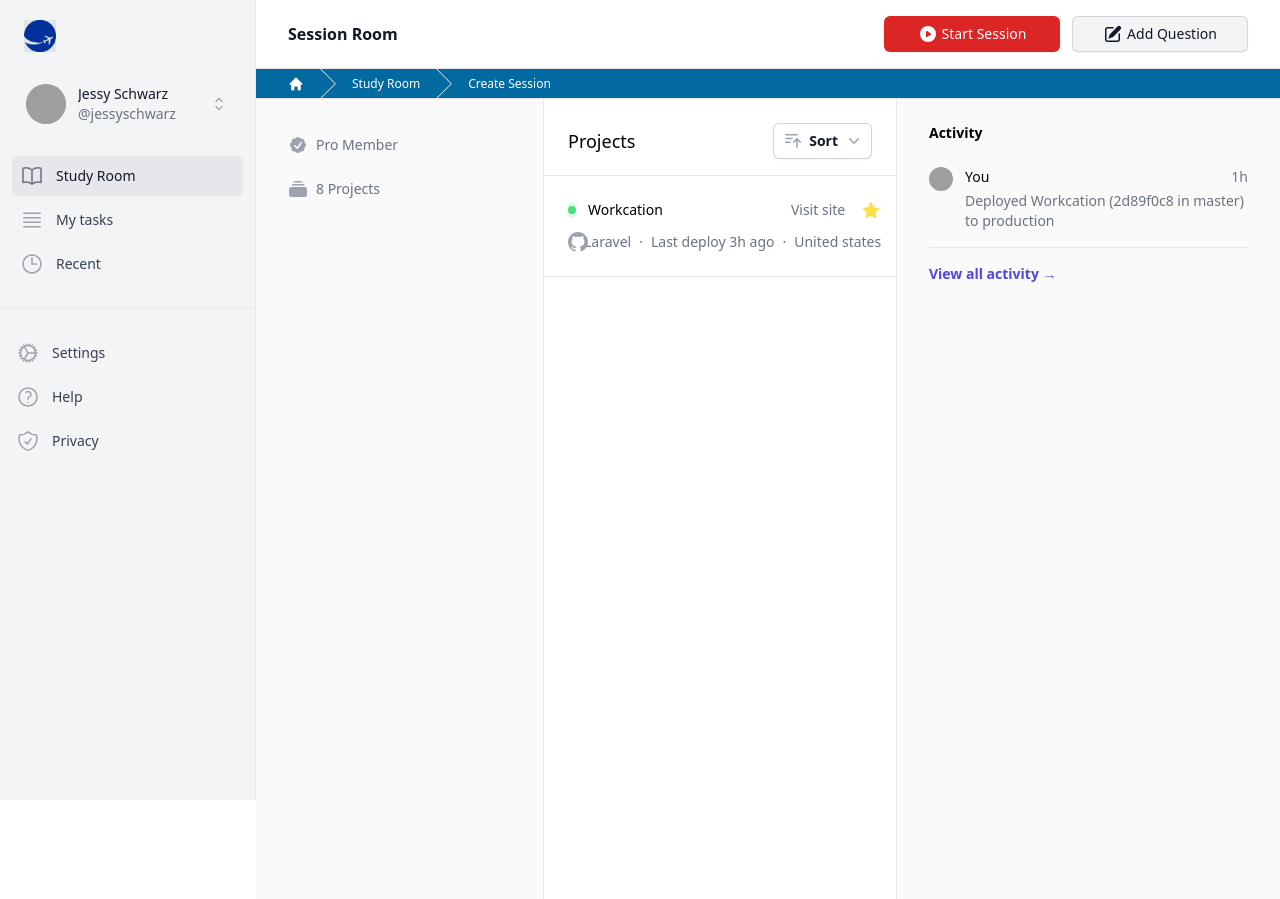
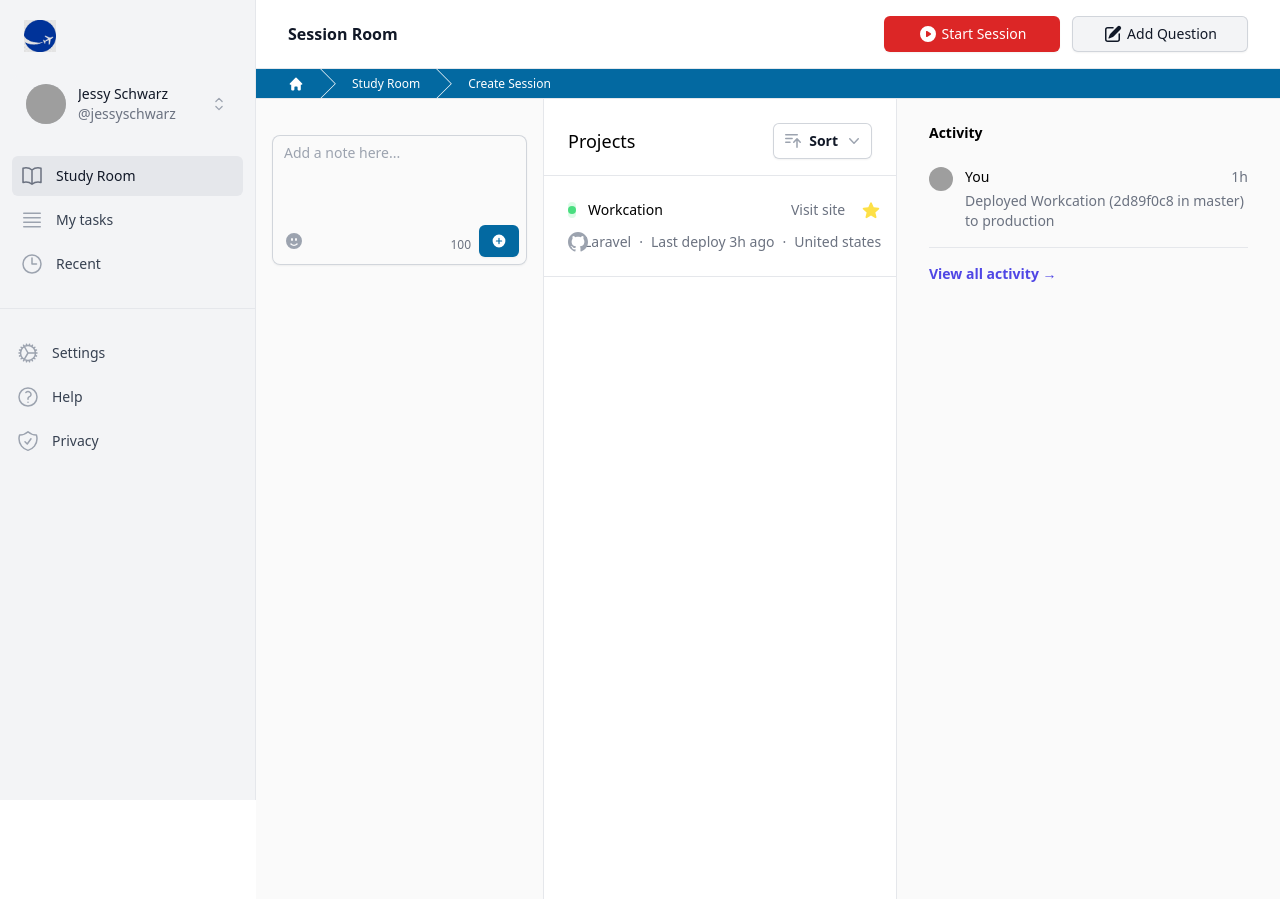
Before and after one commit to maariyadiminsky/pilot-buddy, a React (Create React App) app: page / in a window 1280 px wide. Built offline with nearby package versions, Linux system fonts and the light colour scheme; grey boxes are pictures that could not be loaded; a web font is replaced by a local one.

Commit message:
add note component and character limit

```diff
--- a/src/modules/app/App.tsx
+++ b/src/modules/app/App.tsx
@@ -1,6 +1,6 @@
 import { ROUTES } from '@modules/common/api/constants';
 import NotFoundPage from '@modules/page-status/NotFoundPage';
-import StudySession from '@modules/study-room/StudySession';
+import StudySession from '@modules/session/Session';
 import StudyRoom from '@modules/study-room/StudyRoom';
 import { persistor, store } from '@redux/store/reducers/store';
 import React from 'react';
--- a/src/modules/common/components/button/BrandButton.tsx
+++ b/src/modules/common/components/button/BrandButton.tsx
@@ -22,7 +22,7 @@ const styles = {
   clear:
     'bg-gray-100 text-gray-900 ring-1 ring-inset ring-gray-300 hover:bg-sky-700 hover:text-white sm:ml-0',
   solid:
-    'bg-sky-700 text-white hover:bg-sky-800 focus-visible:outline focus-visible:outline-2 focus-visible:outline-offset-2 focus-visible:outline-red-800 sm:ml-3',
+    'bg-sky-700 text-white hover:bg-sky-600 focus-visible:outline focus-visible:outline-2 focus-visible:outline-offset-2 focus-visible:outline-red-800 sm:ml-3',
   solidRed:
     'text-white bg-red-600 hover:bg-sky-700 focus-visible:outline focus-visible:outline-2 focus-visible:outline-offset-2 focus-visible:outline-red-800 sm:ml-3',
 };
--- /dev/null
+++ b/src/modules/common/components/notes/Note.tsx
@@ -0,0 +1,204 @@
+import { Fragment, useState } from 'react';
+import {
+  FaceFrownIcon,
+  FaceSmileIcon,
+  FireIcon,
+  HandThumbUpIcon,
+  HeartIcon,
+  XMarkIcon,
+  PlusCircleIcon,
+} from '@heroicons/react/20/solid';
+import { Listbox, Transition } from '@headlessui/react';
+import { truthyString } from '@common/utils';
+
+const moods = [
+  {
+    name: 'Excited',
+    value: 'excited',
+    icon: FireIcon,
+    iconColor: 'text-white',
+    bgColor: 'bg-red-500',
+  },
+  {
+    name: 'Loved',
+    value: 'loved',
+    icon: HeartIcon,
+    iconColor: 'text-white',
+    bgColor: 'bg-pink-400',
+  },
+  {
+    name: 'Happy',
+    value: 'happy',
+    icon: FaceSmileIcon,
+    iconColor: 'text-white',
+    bgColor: 'bg-green-400',
+  },
+  {
+    name: 'Sad',
+    value: 'sad',
+    icon: FaceFrownIcon,
+    iconColor: 'text-white',
+    bgColor: 'bg-yellow-400',
+  },
+  {
+    name: 'Thumbsy',
+    value: 'thumbsy',
+    icon: HandThumbUpIcon,
+    iconColor: 'text-white',
+    bgColor: 'bg-blue-500',
+  },
+  {
+    name: 'I feel nothing',
+    value: null,
+    icon: XMarkIcon,
+    iconColor: 'text-gray-400',
+    bgColor: 'bg-transparent',
+  },
+];
+
+const CHAR_LIMIT = 100;
+const getCharLeft = (text: string) => CHAR_LIMIT - text.length;
+
+interface NoteProps {
+  existingText?: string;
+}
+
+const Note = ({ existingText = '' }: NoteProps) => {
+  const [text, setText] = useState(existingText);
+  const [selectedIcon, setSelectedIcon] = useState(moods[5]);
+
+  const charLimit = getCharLeft(text);
+
+  return (
+    <div className="flex items-start space-x-4">
+      <div className="min-w-0 flex-1">
+        <form action="#" className="relative">
+          <div className="overflow-hidden rounded-lg shadow-sm ring-1 ring-inset ring-gray-300 focus-within:ring-2 focus-within:ring-sky-700">
+            <label htmlFor="note" className="sr-only">
+              Add a note here
+            </label>
+            <textarea
+              rows={3}
+              name="note"
+              id="note"
+              className="block w-full resize-none border-0 bg-transparent text-gray-900 placeholder:text-gray-400 focus:ring-0 sm:py-1.5 sm:text-sm sm:leading-6"
+              placeholder="Add a note here..."
+              maxLength={100}
+              value={text}
+              onChange={(event) => setText(event.target.value)}
+            />
+
+            {/* Spacer element to match the height of the toolbar */}
+            <div className="pb-2" aria-hidden="true">
+              {/* Matches height of button in toolbar (1px border + 36px content height) */}
+              <div className="py-px">
+                <div className="h-9" />
+              </div>
+            </div>
+          </div>
+
+          <div className="absolute inset-x-0 bottom-0 flex justify-between py-2 pl-3 pr-2">
+            <div className="flex items-center space-x-5">
+              <div className="flex items-center">
+                <Listbox value={selectedIcon} onChange={setSelectedIcon}>
+                  {({ open }) => (
+                    <>
+                      <Listbox.Label className="sr-only"> Your mood </Listbox.Label>
+                      <div className="relative">
+                        <Listbox.Button className="relative -m-2.5 flex h-10 w-10 items-center justify-center rounded-full text-gray-400 hover:text-gray-500">
+                          <span className="flex items-center justify-center">
+                            {selectedIcon.value === null ? (
+                              <span>
+                                <FaceSmileIcon
+                                  className="h-5 w-5 flex-shrink-0"
+                                  aria-hidden="true"
+                                />
+                                <span className="sr-only"> Add your mood </span>
+                              </span>
+                            ) : (
+                              <span>
+                                <span
+                                  className={truthyString(
+                                    selectedIcon.bgColor,
+                                    'flex h-8 w-8 items-center justify-center rounded-full'
+                                  )}
+                                >
+                                  <selectedIcon.icon
+                                    className="h-5 w-5 flex-shrink-0 text-white"
+                                    aria-hidden="true"
+                                  />
+                                </span>
+                                <span className="sr-only">{selectedIcon.name}</span>
+                              </span>
+                            )}
+                          </span>
+                        </Listbox.Button>
+
+                        <Transition
+                          show={open}
+                          as={Fragment}
+                          leave="transition ease-in duration-100"
+                          leaveFrom="opacity-100"
+                          leaveTo="opacity-0"
+                        >
+                          <Listbox.Options className="absolute z-10 -ml-6 mt-1 w-60 rounded-lg bg-white py-3 text-base shadow ring-1 ring-black ring-opacity-5 focus:outline-none sm:ml-auto sm:w-64 sm:text-sm">
+                            {moods.map((mood) => (
+                              <Listbox.Option
+                                key={mood.value}
+                                className={({ active }) =>
+                                  truthyString(
+                                    active ? 'bg-gray-100' : 'bg-white',
+                                    'relative cursor-default select-none px-3 py-2'
+                                  )
+                                }
+                                value={mood}
+                              >
+                                <div className="flex items-center">
+                                  <div
+                                    className={truthyString(
+                                      mood.bgColor,
+                                      'flex h-8 w-8 items-center justify-center rounded-full'
+                                    )}
+                                  >
+                                    <mood.icon
+                                      className={truthyString(
+                                        mood.iconColor,
+                                        'h-5 w-5 flex-shrink-0'
+                                      )}
+                                      aria-hidden="true"
+                                    />
+                                  </div>
+                                  <span className="ml-3 block truncate font-medium">
+                                    {mood.name}
+                                  </span>
+                                </div>
+                              </Listbox.Option>
+                            ))}
+                          </Listbox.Options>
+                        </Transition>
+                      </div>
+                    </>
+                  )}
+                </Listbox>
+              </div>
+            </div>
+            <div className="flex-shrink-0">
+              <span className={`${charLimit > 0 ? 'text-gray-500' : 'text-rose-500'} text-xs mr-2`}>
+                {charLimit}
+              </span>
+              <button
+                type="submit"
+                className="inline-flex items-center rounded-md bg-sky-700 px-3 py-2 text-xs font-semibold text-white shadow-sm hover:bg-sky-600 focus-visible:outline focus-visible:outline-2 focus-visible:outline-offset-2 focus-visible:outline-indigo-600"
+              >
+                <span className="sr-only">Add a note</span>
+                <PlusCircleIcon className="h-4 w-4" aria-hidden="true" />
+              </button>
+            </div>
+          </div>
+        </form>
+      </div>
+    </div>
+  );
+};
+
+export default Note;
--- a/src/modules/study-room/StudySession.tsx
+++ b/src/modules/session/Session.tsx
@@ -2,14 +2,14 @@
 // @ts-nocheck
 import { PlayCircleIcon, PencilSquareIcon } from '@heroicons/react/20/solid';
 import PageWrapper from '@modules/common/components/page/PageWrapper';
-import SessionStatsAndActions from '@modules/study-room/components/SessionStatsAndActions';
-import SessionQuestionsList from '@modules/study-room/components/SessionQuestionsList';
-import SessionGoals from '@modules/study-room/components/SessionGoals';
+import SessionNotes from '@modules/session/components/SessionNotes';
+import SessionQuestionsList from '@modules/session/components/SessionQuestionsList';
+import SessionGoals from '@modules/session/components/SessionGoals';
 
 import { useCallback, useMemo } from 'react';
 
 // todo: get session name and add to PageWrapper title
-const StudySession = () => {
+const Session = () => {
   // eslint-disable-next-line
   const handleStartSession = (id: number) => {
     // handle start session
@@ -49,7 +49,7 @@ const StudySession = () => {
         <div className="relative flex h-screen min-w-full flex-col bg-inherit">
           <div className="w-full flex-grow xl:flex">
             <div className="min-w-0 flex-1 bg-inherit xl:flex">
-              <SessionStatsAndActions />
+              <SessionNotes />
               <SessionQuestionsList />
             </div>
             <SessionGoals />
@@ -60,4 +60,4 @@ const StudySession = () => {
   );
 };
 
-export default StudySession;
+export default Session;
--- /dev/null
+++ b/src/modules/session/components/SessionNotes.tsx
@@ -0,0 +1,21 @@
+// import { CheckBadgeIcon, RectangleStackIcon } from '@heroicons/react/20/solid';
+
+import Note from '@modules/common/components/notes/Note';
+
+const Notes = () => (
+  <div className="bg-zinc-50 xl:w-72 xl:flex-shrink-0 xl:border-r xl:border-gray-200">
+    <div className="py-6 px-4">
+      <div className="flex items-center justify-between">
+        <div className="flex-1 space-y-8">
+          <div className="xl:mt-3 space-y-8 sm:flex sm:items-center sm:justify-between sm:space-y-0 xl:block xl:space-y-8">
+            <ul className="divide-y divide-gray-200">
+              <Note />
+            </ul>
+          </div>
+        </div>
+      </div>
+    </div>
+  </div>
+);
+
+export default Notes;
--- a/src/modules/study-room/components/SessionStatsAndActions.tsx
+++ /dev/null
@@ -1,28 +0,0 @@
-import { CheckBadgeIcon, RectangleStackIcon } from '@heroicons/react/20/solid';
-
-// todo: this will be the notes sections
-const SessionStatsAndActions = () => (
-  <div className="bg-zinc-50 xl:w-72 xl:flex-shrink-0 xl:border-r xl:border-gray-200">
-    <div className="py-6 px-8">
-      <div className="flex items-center justify-between">
-        <div className="flex-1 space-y-8">
-          <div className="xl:mt-3 space-y-8 sm:flex sm:items-center sm:justify-between sm:space-y-0 xl:block xl:space-y-8">
-            {/* Meta info */}
-            <div className="flex flex-col space-y-6 sm:flex-row sm:space-x-8 sm:space-y-0 xl:flex-col xl:space-x-0 xl:space-y-6">
-              <div className="flex items-center space-x-2">
-                <CheckBadgeIcon className="h-5 w-5 text-gray-400" aria-hidden="true" />
-                <span className="text-sm font-medium text-gray-500">Pro Member</span>
-              </div>
-              <div className="flex items-center space-x-2">
-                <RectangleStackIcon className="h-5 w-5 text-gray-400" aria-hidden="true" />
-                <span className="text-sm font-medium text-gray-500">8 Projects</span>
-              </div>
-            </div>
-          </div>
-        </div>
-      </div>
-    </div>
-  </div>
-);
-
-export default SessionStatsAndActions;
```
Also changed, not shown: src/modules/session/components/SessionGoals.tsx (renamed from src/modules/study-room/components/SessionGoals.tsx), src/modules/session/components/SessionQuestionsList.tsx (renamed from src/modules/study-room/components/SessionQuestionsList.tsx).
